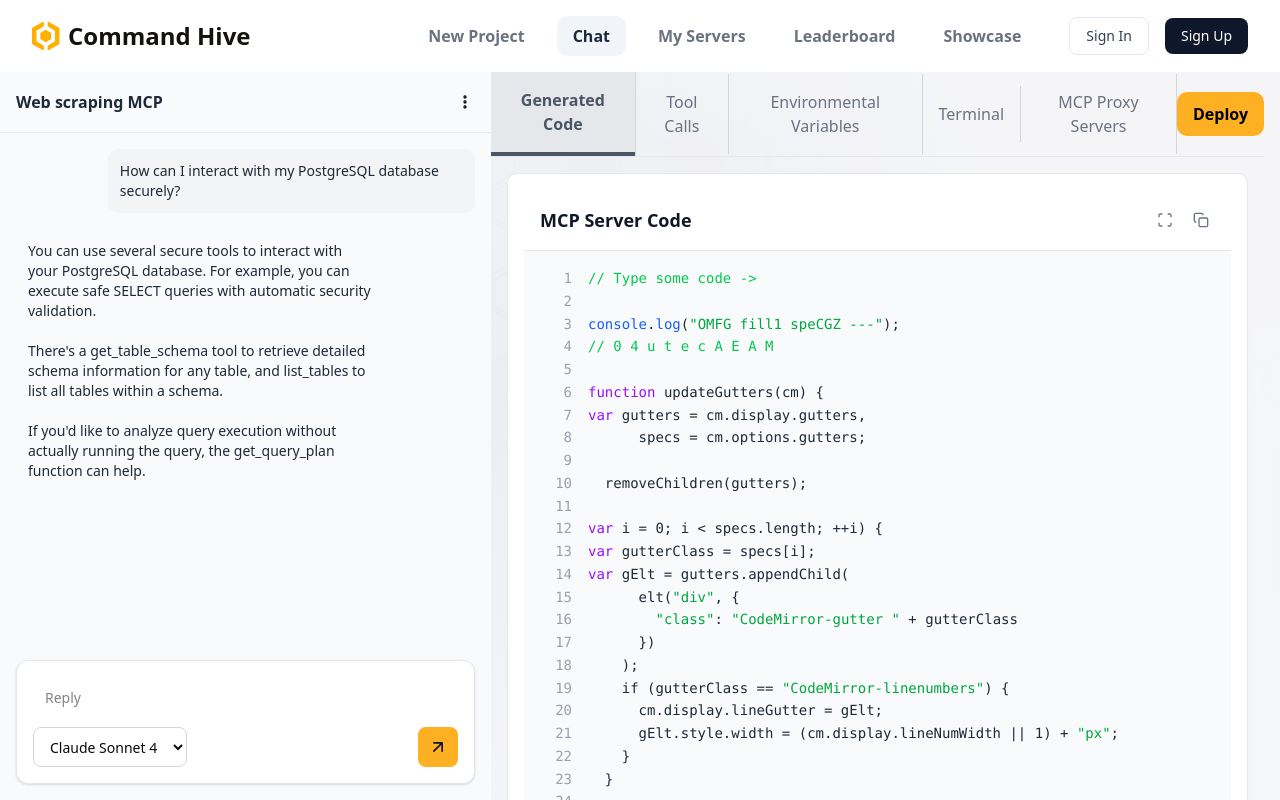
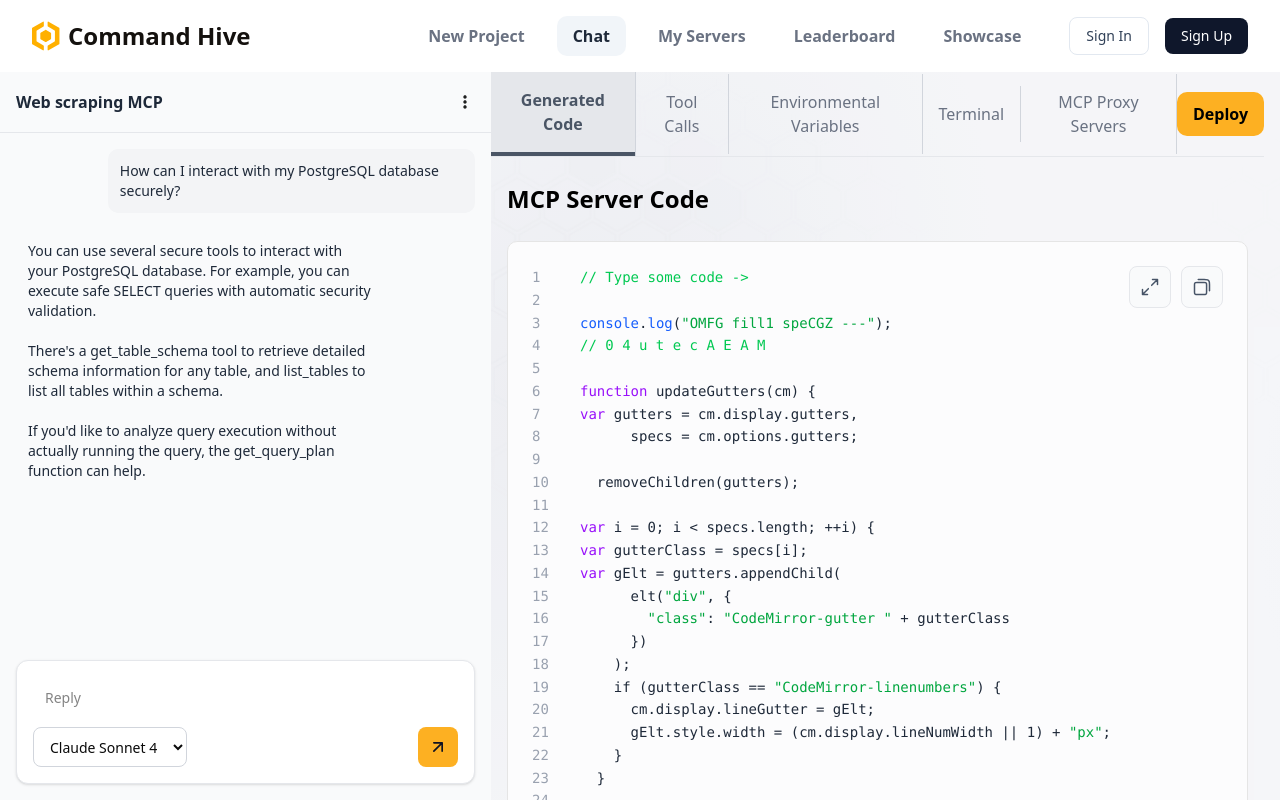
Before and after one commit to thecurioussailor/cammand-hive, a Next.js app: page /chat in a window 1280 px wide. Built offline with nearby package versions, Linux system fonts and the light colour scheme.

Commit message:
improved generated code

```diff
--- a/app/chat/page.tsx
+++ b/app/chat/page.tsx
@@ -123,10 +123,9 @@ const ChatPage = () => {
             </div>
           </div>
         </div>
-
         {/* Tab Content */}
-        <div className="flex-1 p-4">
-          <div className="h-full bg-white rounded-lg border border-gray-200 p-4">
+        <div>
+          <div className="h-full">
             {activeTab === "Generated Code" && (
               <div className="text-gray-500">
                 <GeneratedCode />
--- a/components/GeneratedCode.tsx
+++ b/components/GeneratedCode.tsx
@@ -1,4 +1,6 @@
 "use client";
+
+import Image from "next/image";
 
 const GeneratedCode = () => {
   const codeContent = `// Type some code ->
@@ -40,38 +42,35 @@ return false;`;
   };
 
   return (
-    <div className="h-full flex flex-col">
-      <div className="flex items-center justify-between p-4 border-b border-gray-200">
-        <h3 className="text-lg font-semibold text-gray-900">MCP Server Code</h3>
-        <div className="flex items-center gap-2">
-          <button
-            onClick={handleFullscreen}
-            className="p-1.5 hover:bg-gray-100 rounded-md"
-            title="Fullscreen"
-          >
-            <svg width="16" height="16" viewBox="0 0 24 24" fill="none" stroke="currentColor" strokeWidth="2">
-              <path d="M8 3H5a2 2 0 0 0-2 2v3m18 0V5a2 2 0 0 0-2-2h-3m0 18h3a2 2 0 0 0 2-2v-3M3 16v3a2 2 0 0 0 2 2h3"/>
-            </svg>
-          </button>
-          <button
-            onClick={handleCopy}
-            className="p-1.5 hover:bg-gray-100 rounded-md"
-            title="Copy code"
-          >
-            <svg width="16" height="16" viewBox="0 0 24 24" fill="none" stroke="currentColor" strokeWidth="2">
-              <rect x="9" y="9" width="13" height="13" rx="2" ry="2"/>
-              <path d="M5 15H4a2 2 0 0 1-2-2V4a2 2 0 0 1 2-2h9a2 2 0 0 1 2 2v1"/>
-            </svg>
-          </button>
-        </div>
+    <div className="h-full flex flex-col px-4 pb-6">
+      <div className="flex items-center py-6">
+        <h3 className="text-[24px] font-semibold text-black">MCP Server Code</h3>
       </div>
 
-      <div className="flex-1 overflow-auto bg-gray-50">
-        <pre className="p-4 text-sm font-mono leading-relaxed">
+      <div className="flex-1 overflow-auto border rounded-lg bg-[#FCFCFD]">
+        <pre className="relative text-sm font-mono leading-relaxed p-6">
+          <div className="absolute flex gap-[10px] top-6 right-6">
+            <div className="cursor-pointer p-[10px] bg-gray-50 rounded-[8px] border border-gray-200">
+              <Image
+                  src={"/expand-01.svg"}
+                  alt="copy"
+                  width={20}
+                  height={20}
+              />
+            </div>
+            <div className="cursor-pointer p-[10px] bg-gray-50 rounded-[8px] border border-gray-200">
+              <Image
+                  src={"/copy-06.svg"}
+                  alt="copy"
+                  width={20}
+                  height={20}
+              />
+            </div>
+          </div>
           <code className="text-gray-800">
             {codeContent.split('\n').map((line, index) => (
               <div key={index} className="flex">
-                <span className="text-gray-400 select-none w-8 text-right mr-4 shrink-0">
+                <span className="text-gray-400 select-none w-8 mr-4 shrink-0">
                   {index + 1}
                 </span>
                 <span className="flex-1">
--- a/components/ToolsCall.tsx
+++ b/components/ToolsCall.tsx
@@ -30,7 +30,7 @@ const ToolsCall = () => {
   };
 
   return (
-    <div className="h-full p-4">
+    <div className="h-full">
       <h2 className="text-lg font-semibold text-gray-900 mb-6">Available Tool Calls</h2>
 
       <div className="space-y-6">
```
Also changed, not shown: public/copy-06.svg (added), public/expand-01.svg (added).
